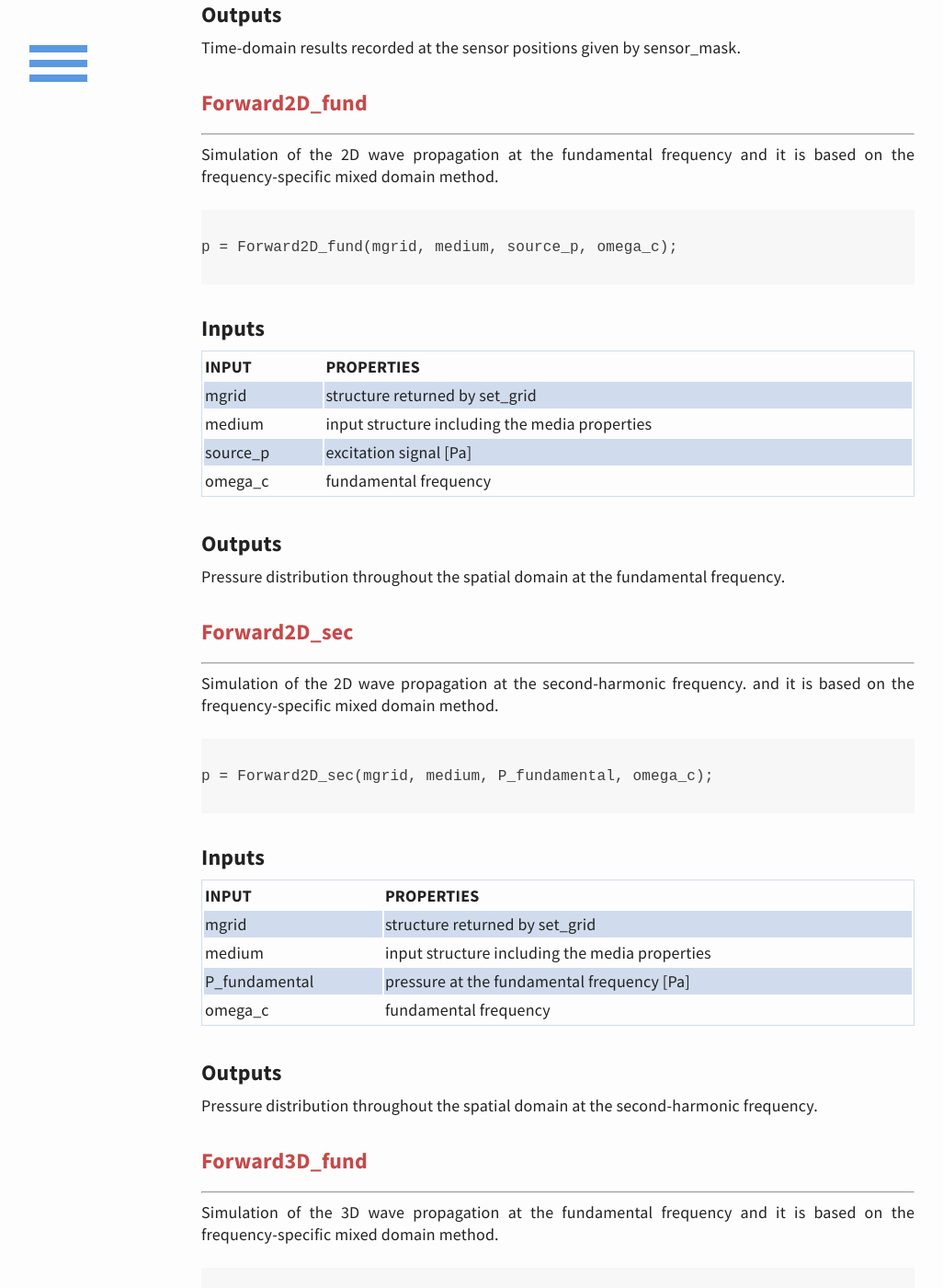
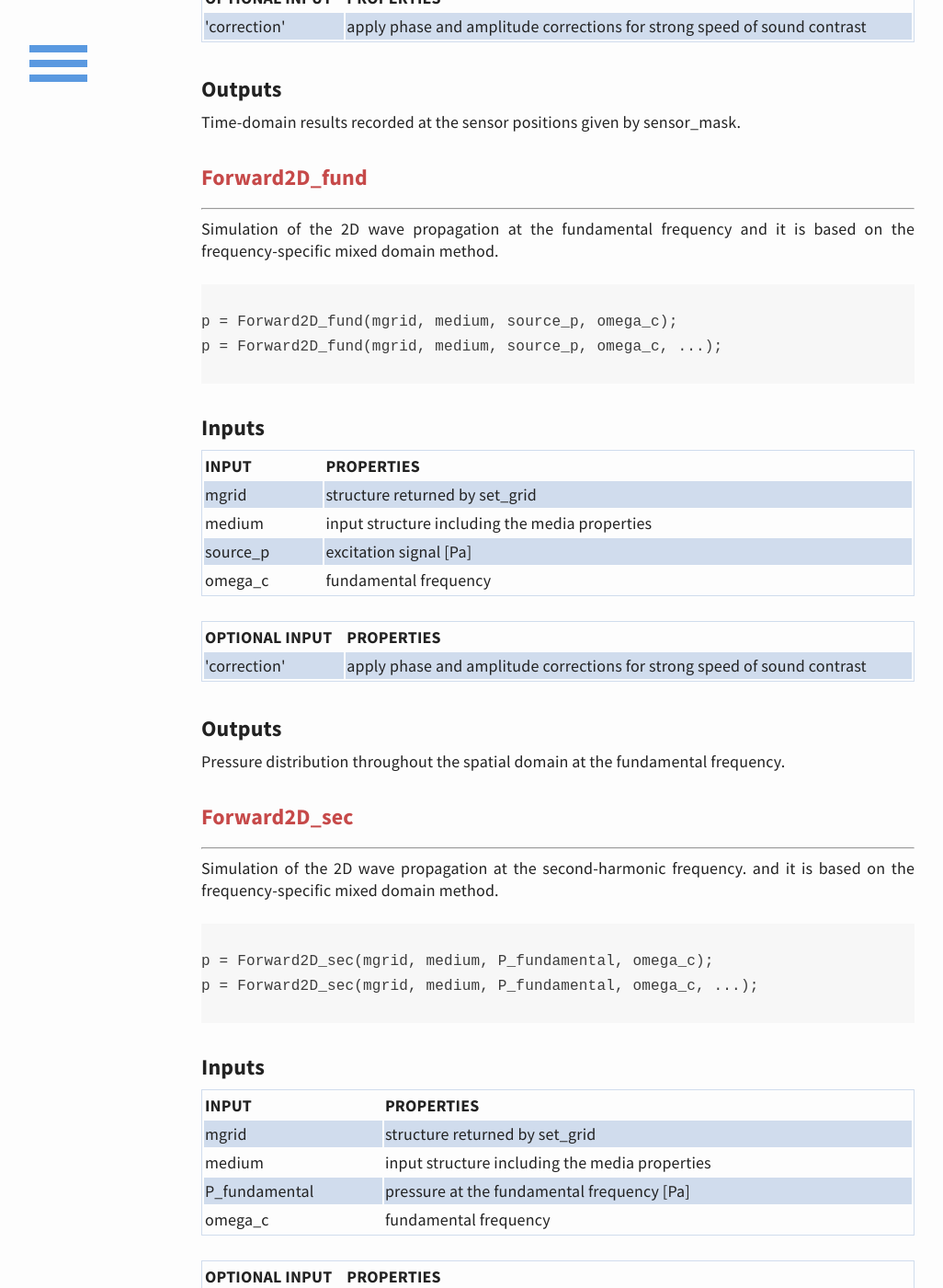
Before and after one commit to m-SOUND/mSOUND, a Jekyll site: the page built from function.html, in a window 1280 px wide and 1400 px high, scrolled down 3318 px. Shown: the whole window at 92% size, without its empty margins (33-1059 px from the left). Built offline with Jekyll 4.4.1, drawn with Linux system fonts in a browser that asks for light colours; some of the changed text lies outside the part shown.

Commit message:
Update function.html

```diff
--- a/function.html
+++ b/function.html
@@ -103,6 +103,7 @@ mgrid = set_grid(dt, t_length, dx, x_length, dy, y_length, dz, z_length);
 Simulation of 1D wave propagation and it is based on the transient mixed domain method.
 <pre> <code>
 p = Forward1D(mgrid, medium, source_p, sensor_mask);
+p = Forward1D(mgrid, medium, source_p, sensor_mask, ...);
 </code>  </pre>
 </p>
 
@@ -149,6 +150,7 @@ Time-domain results recorded at the sensor positions given by sensor_mask.
 Simulation of the 2D wave propagation and it is based on the transient mixed domain method.
 <pre>  <code>
 p = Forward2D(mgrid, medium, source_p, sensor_mask);
+p = Forward2D(mgrid, medium, source_p, sensor_mask, ...);
 </code>  </pre>
 </p>
 <h3>Inputs</h3>
@@ -192,6 +194,7 @@ Time-domain results recorded at the sensor positions given by sensor_mask.
 Simulation of 3D wave propagation and it is based on the transient mixed domain method.
 <pre>  <code>
 p = Forward3D(mgrid, medium,source_p, sensor_mask);
+p = Forward3D(mgrid, medium,source_p, sensor_mask, ...);
 </code>  </pre>
 </p>
 <h3>Inputs</h3>
@@ -236,6 +239,7 @@ Simulation of the 2D wave propagation at the fundamental frequency and it is
 based on the frequency-specific mixed domain method.
 <pre>  <code>
 p = Forward2D_fund(mgrid, medium, source_p, omega_c);
+p = Forward2D_fund(mgrid, medium, source_p, omega_c, ...);
 </code>  </pre>
 </p>
 <h3>Inputs</h3>
@@ -257,6 +261,16 @@ p = Forward2D_fund(mgrid, medium, source_p, omega_c);
   </tr>
  </table>
 <br>
+<table>
+  <tr>
+    <th>OPTIONAL INPUT</th><th>PROPERTIES</th>
+  </tr>
+  <tr>
+    <td>'correction'</td><td>apply phase and amplitude corrections for strong speed of sound contrast</td>
+  </tr>
+ </table>
+
+<br>
 <h3>Outputs</h3>
 <p>
 Pressure distribution throughout the spatial domain at the fundamental frequency.
@@ -272,6 +286,7 @@ Simulation of the 2D wave propagation at the second-harmonic frequency.
  and it is based on the frequency-specific mixed domain method.
 <pre>  <code>
 p = Forward2D_sec(mgrid, medium, P_fundamental, omega_c);
+p = Forward2D_sec(mgrid, medium, P_fundamental, omega_c, ...);
 </code>  </pre>
 </p>
 <h3>Inputs</h3>
@@ -293,6 +308,15 @@ p = Forward2D_sec(mgrid, medium, P_fundamental, omega_c);
   </tr>
  </table>
 <br>
+<table>
+  <tr>
+    <th>OPTIONAL INPUT</th><th>PROPERTIES</th>
+  </tr>
+  <tr>
+    <td>'correction'</td><td>apply phase and amplitude corrections for strong speed of sound contrast</td>
+  </tr>
+ </table>
+<br>
 <h3>Outputs</h3>
 <p>
 Pressure distribution throughout the spatial domain at the second-harmonic frequency.
@@ -307,6 +331,7 @@ Simulation of the 3D wave propagation at the fundamental frequency and
 it is based on the frequency-specific mixed domain method.
 <pre>  <code>
 p = Forward3D_fund(mgrid, medium,  source_p, omega_c);
+p = Forward3D_fund(mgrid, medium,  source_p, omega_c, ...);
 </code>  </pre>
 </p>
 <h3>Inputs</h3>
@@ -328,6 +353,15 @@ p = Forward3D_fund(mgrid, medium,  source_p, omega_c);
   </tr>
  </table>
 <br>
+<table>
+  <tr>
+    <th>OPTIONAL INPUT</th><th>PROPERTIES</th>
+  </tr>
+  <tr>
+    <td>'correction'</td><td>apply phase and amplitude corrections for strong speed of sound contrast</td>
+  </tr>
+ </table>
+<br>
 <h3>Outputs</h3>
 
 <p>
@@ -343,6 +377,7 @@ Simulation of the 3D wave propagation at the second-harmonic frequency,
 based on the frequency-specific mixed domain method.
 <pre>  <code>
 p = Forward3D_sec(mgrid, medium, P_fundamental, omega_c);
+p = Forward3D_sec(mgrid, medium, P_fundamental, omega_c, ...);
 </code>  </pre>
 </p>
 <h3>Inputs</h3>
@@ -364,6 +399,15 @@ p = Forward3D_sec(mgrid, medium, P_fundamental, omega_c);
   </tr>
  </table>
 <br>
+<table>
+  <tr>
+    <th>OPTIONAL INPUT</th><th>PROPERTIES</th>
+  </tr>
+  <tr>
+    <td>'correction'</td><td>apply phase and amplitude corrections for strong speed of sound contrast</td>
+  </tr>
+ </table>
+<br>
 <h3>Outputs</h3>
 <p>
 Pressure distribution throughout the spatial domain at the second-harmonic frequency.
```
